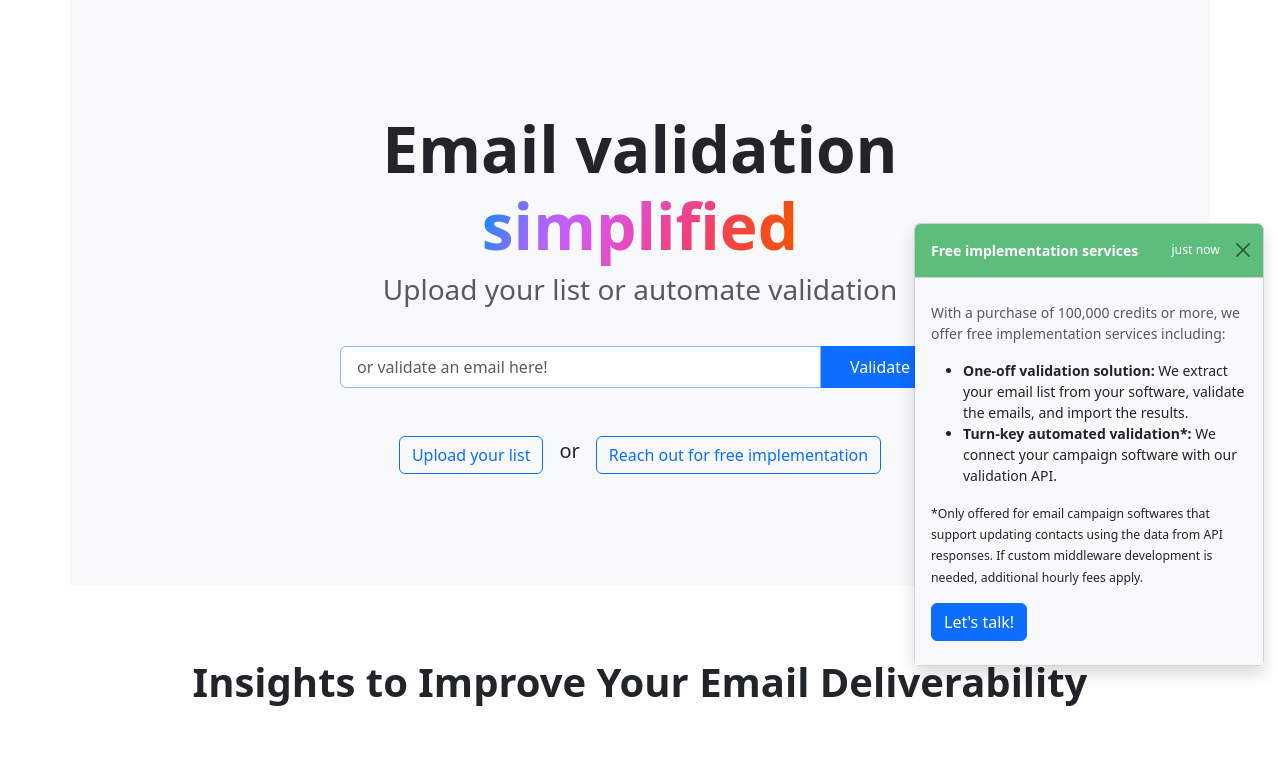
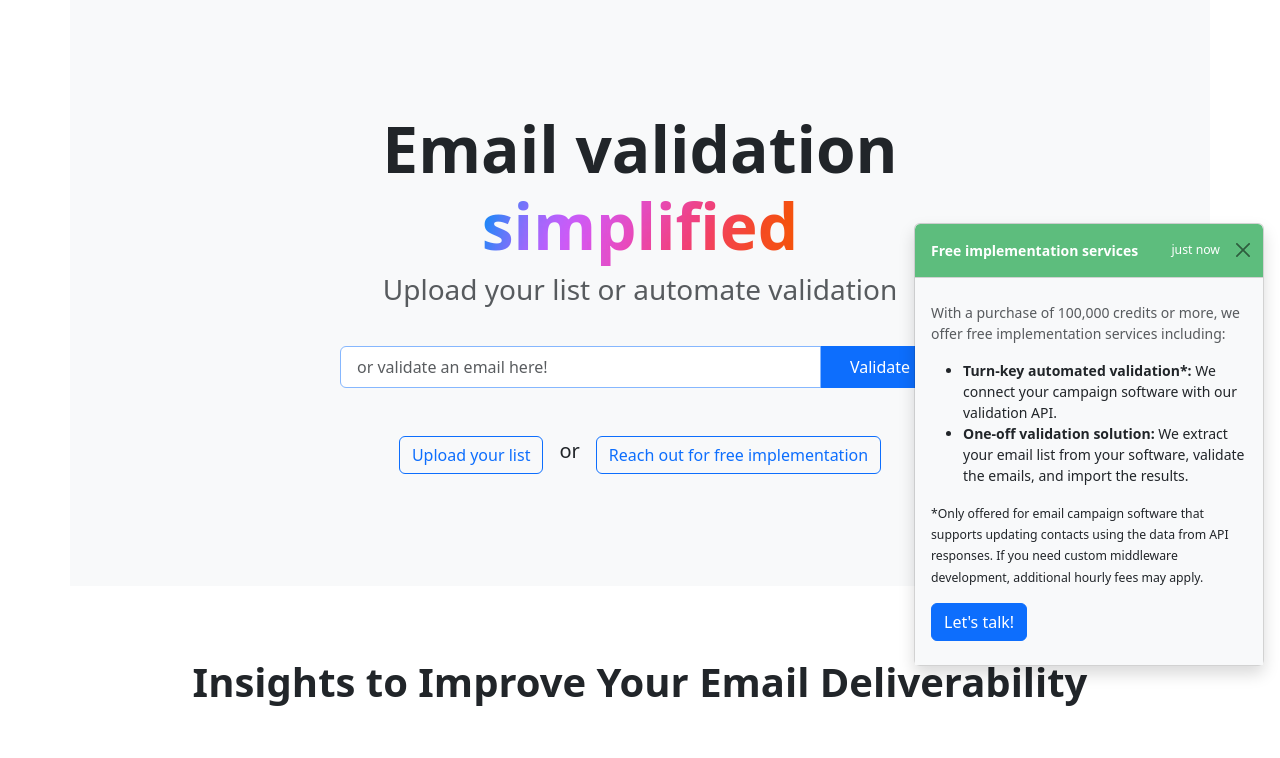
Before and after one commit to cansinacarer/maillistshield-com, a Python web app: template app/templates/public/index.html in a window 1280 px wide. Shown: the part 118-876 px from the top of the page. Run offline with Jinja, Linux system fonts and the light colour scheme; the template is opened without the code that fills it, so the values that code supplies are empty; some libraries are stand-ins or nearby versions.

Commit message:
ui updates

```diff
--- a/app/templates/public/index.html
+++ b/app/templates/public/index.html
@@ -188,10 +188,10 @@
                 <p class="text-body-secondary">
                     With a purchase of 100,000 credits or more, we offer free implementation services including:
                     <ul>
+                        <li><b>Turn-key automated validation*:</b> We connect your campaign software with our validation API.</li>
                         <li><b>One-off validation solution:</b> We extract your email list from your software, validate the emails, and import the results.</li>
-                        <li><b>Turn-key automated validation*:</b> We connect your campaign software with our validation API.</li>
                     </ul>
-                    <small>*Only offered for email campaign softwares that support updating contacts using the data from API responses. If custom middleware development is needed, additional hourly fees apply.</small>
+                    <small>*Only offered for email campaign software that supports updating contacts using the data from API responses. If you need custom middleware development, additional hourly fees may apply.</small>
                 </p>
 			    <a href="#" class="btn btn-primary">Let's talk!</a>
                 `,
```
